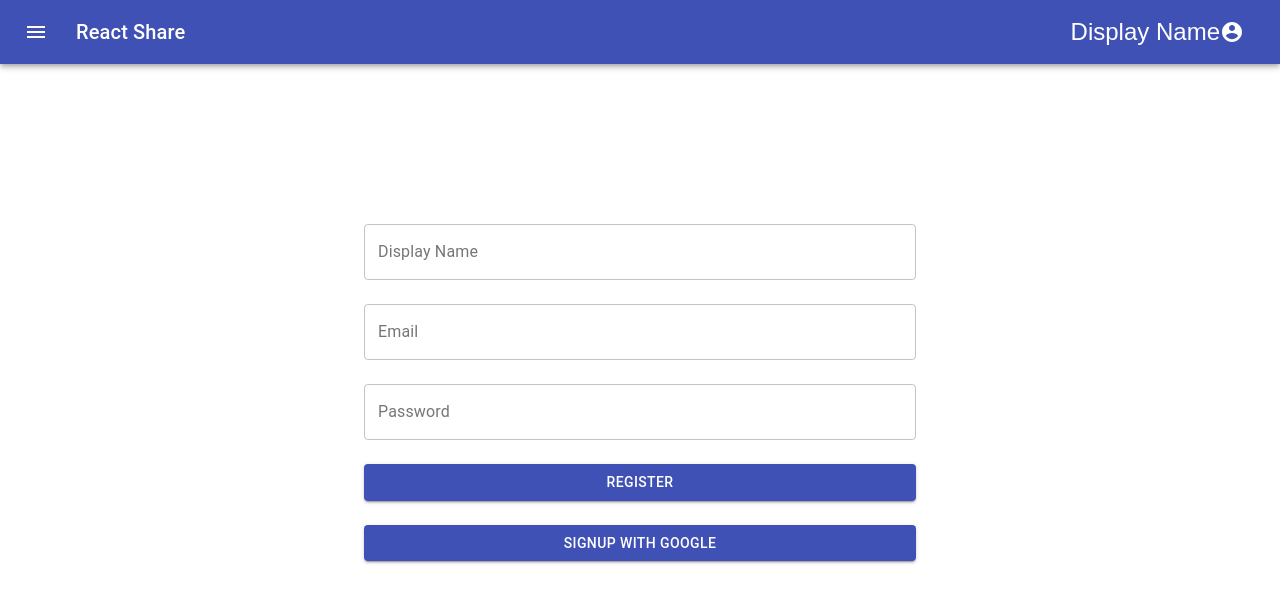
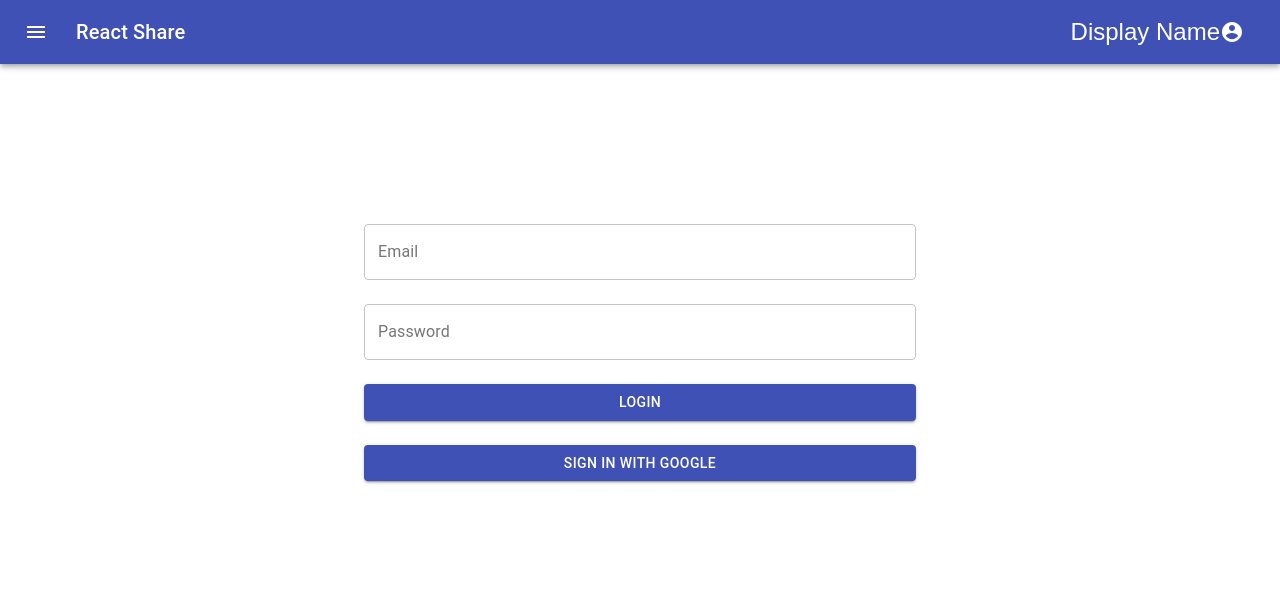
Before and after one commit to 1kenz/react-share, a React (Create React App) app: page / in a window 1280 px wide. Shown: the top 602 px of the page. Built offline with nearby package versions, Linux system fonts and the light colour scheme; no server answers.

Commit message:
feat: add signin.js

```diff
--- a/src/App.js
+++ b/src/App.js
@@ -1,4 +1,5 @@
 import Signup from "./pages/Signup";
+import Signin from "./pages/Signin";
 import Navbar from "./components/Navbar";
 
 function App() {
@@ -7,12 +8,12 @@ function App() {
   return (
     <div className="App">
       <Navbar />
-      <Signup />
+      <Signin />
+
       {/*
+   <Signup />
 
-  //Route
-  //Signin
-  //Signup
+   //Route
   //forgotpassword
   //....
   */}
--- /dev/null
+++ b/src/pages/Signin.js
@@ -0,0 +1,61 @@
+import React from "react";
+import { Button, TextField, Grid, Container } from "@material-ui/core";
+import { makeStyles } from "@material-ui/core/styles";
+import firebase from "../firebase/firebase.utils";
+
+const stylesFunc = makeStyles({
+  wrapper: {
+    marginTop: "10rem",
+  },
+});
+
+function Signin() {
+  const signupStyles = stylesFunc();
+
+  const handleGoogleButtonClick = () => {
+    firebase.useGoogleProvider();
+  };
+
+  return (
+    <Container className={signupStyles.wrapper} maxWidth="sm">
+      <form>
+        <Grid container spacing={3}>
+          <Grid item xs={12}>
+            <TextField
+              name="email"
+              label="Email"
+              variant="outlined"
+              fullWidth
+            />
+          </Grid>
+          <Grid item xs={12}>
+            <TextField
+              name="password"
+              label="Password"
+              variant="outlined"
+              type="password"
+              fullWidth
+            />
+          </Grid>
+          <Grid item xs={12}>
+            <Button type="submit" variant="contained" color="primary" fullWidth>
+              Login
+            </Button>
+          </Grid>
+          <Grid item xs={12}>
+            <Button
+              variant="contained"
+              color="primary"
+              fullWidth
+              onClick={handleGoogleButtonClick}
+            >
+              Sign In with Google
+            </Button>
+          </Grid>
+        </Grid>
+      </form>
+    </Container>
+  );
+}
+
+export default Signin;
```
Also changed, not shown: 1 other file (tests, documents, lock files or other folders).
